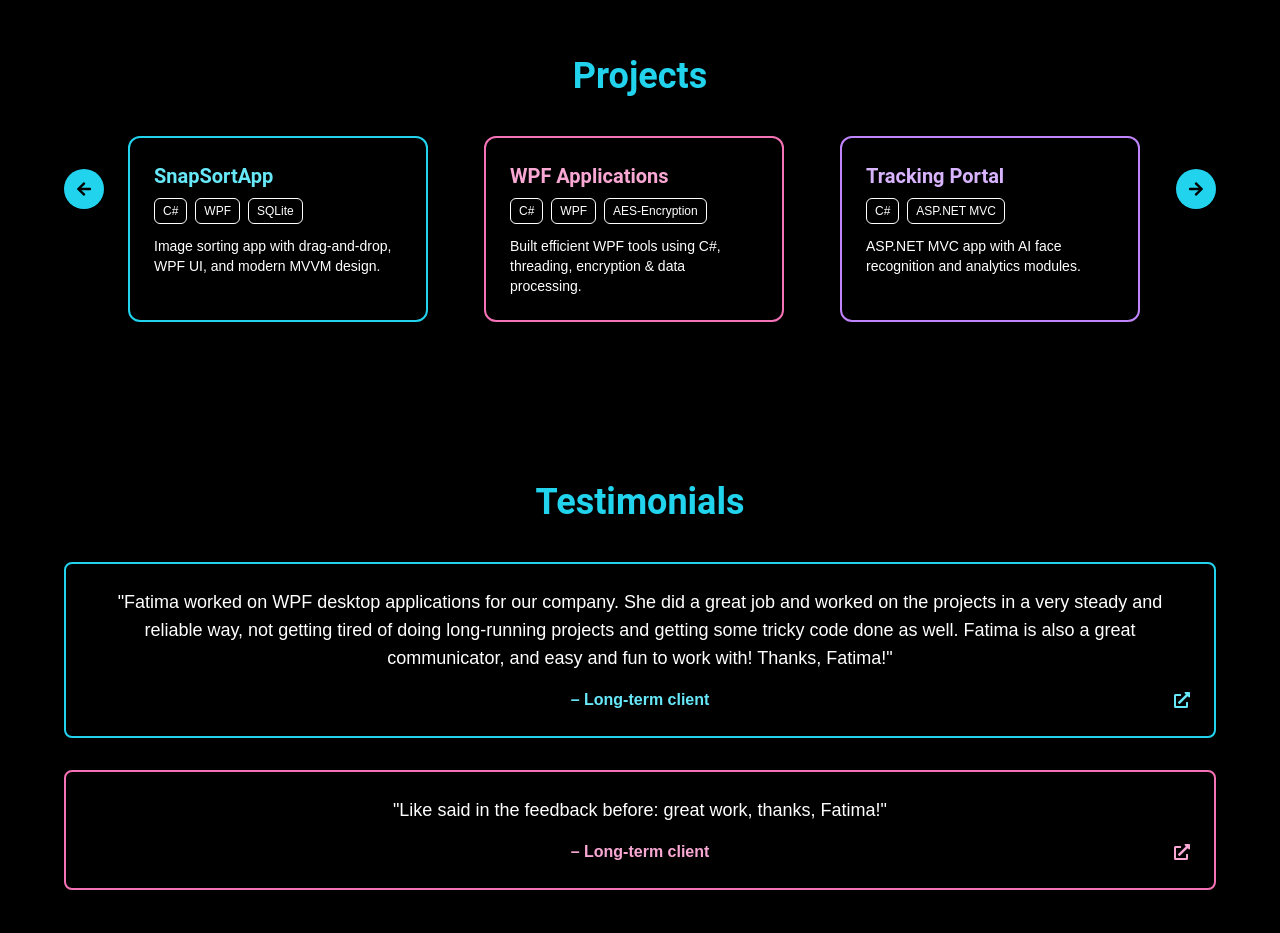
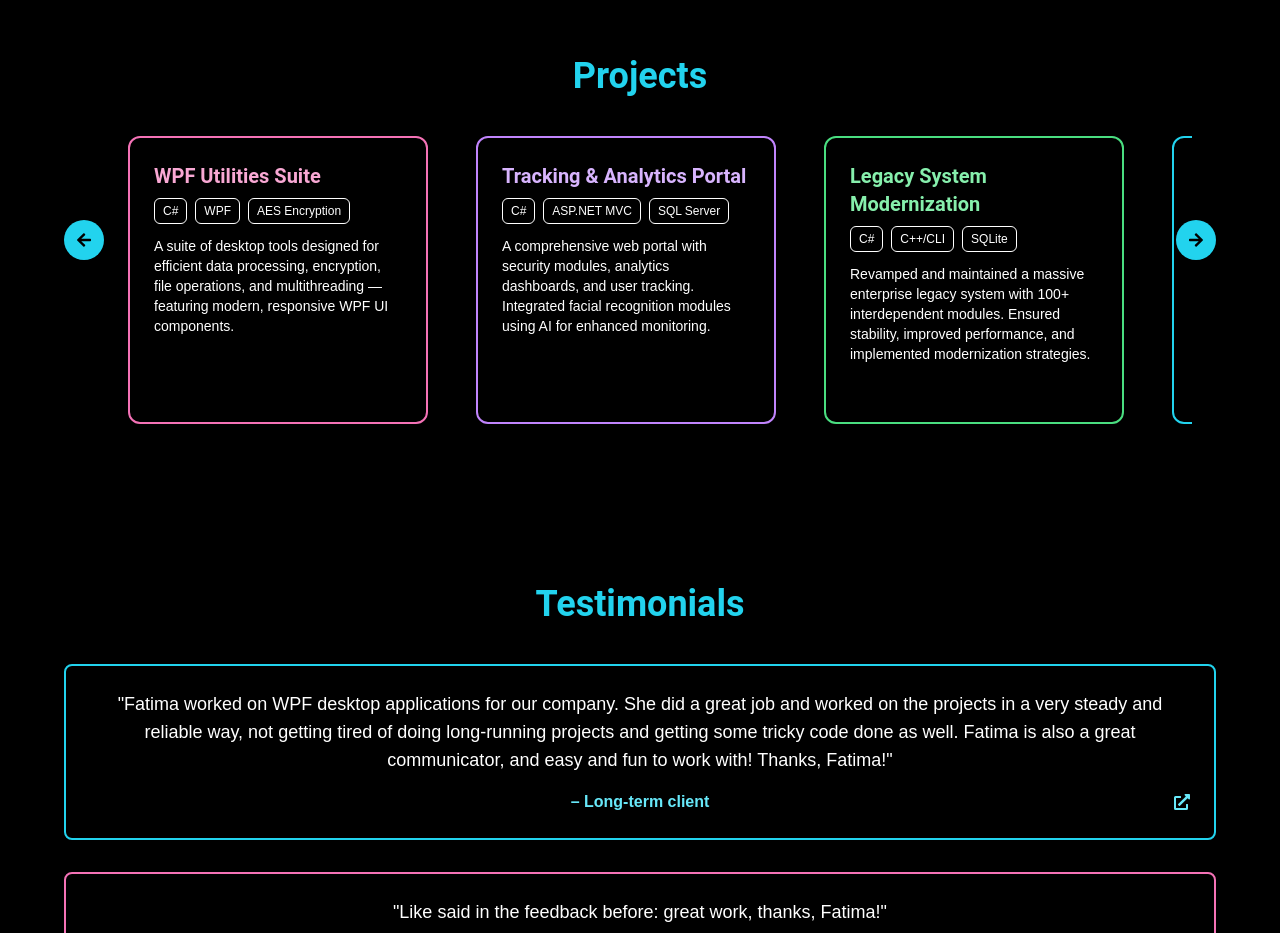
Before and after one commit to fatematahir10/Portfolio, a React (Vite) app: page / in a window 1280 px wide. Shown: the part 840-1773 px from the top of the page. Built offline with nearby package versions, Linux system fonts and the light colour scheme.

Commit message:
Fixed projects list

```diff
--- a/src/components/Projects.tsx
+++ b/src/components/Projects.tsx
@@ -16,37 +16,44 @@ const Projects: React.FC = () => {
     }
   };
 
-  const projects = [
+  const projectList = [
+    {
+      title: 'WPF Utilities Suite',
+      tech: ['C#', 'WPF', 'AES Encryption'],
+      color: 'pink',
+      text: 'A suite of desktop tools designed for efficient data processing, encryption, file operations, and multithreading — featuring modern, responsive WPF UI components.'
+    },
+    {
+      title: 'Tracking & Analytics Portal',
+      tech: ['C#', 'ASP.NET MVC', 'SQL Server'],
+      color: 'purple',
+      text: 'A comprehensive web portal with security modules, analytics dashboards, and user tracking. Integrated facial recognition modules using AI for enhanced monitoring.'
+    },
+    {
+      title: 'Legacy System Modernization',
+      tech: ['C#', 'C++/CLI', 'SQLite'],
+      color: 'green',
+      text: 'Revamped and maintained a massive enterprise legacy system with 100+ interdependent modules. Ensured stability, improved performance, and implemented modernization strategies.'
+    },
+    {
+      title: 'Face Recognition AI',
+      tech: ['Python', 'Dlib', 'TensorFlow', 'MTCNN'],
+      color: 'cyan',
+      text: 'Developed real-time face detection and recognition modules with high accuracy using deep learning frameworks. Optimized for performance and cross-platform use.'
+    },
+    {
+      title: 'Ad Blocking & Monitoring Tool',
+      tech: ['C#', '.NET Framework', 'WinForms', 'Services'],
+      color: 'pink',
+      text: 'Created a multithreaded desktop application and Windows service to block ads system-wide. Includes a setup project, logging mechanisms, and a real-time dashboard.'
+    },
     {
       title: 'SnapSortApp',
-      color: 'cyan',
       tech: ['C#', 'WPF', 'SQLite'],
-      description:
-        'Image sorting app with drag-and-drop, WPF UI, and modern MVVM design.',
-    },
-    {
-      title: 'WPF Applications',
-      color: 'pink',
-      tech: ['C#', 'WPF', 'AES-Encryption'],
-      description:
-        'Built efficient WPF tools using C#, threading, encryption & data processing.',
-    },
-    {
-      title: 'Tracking Portal',
       color: 'purple',
-      tech: ['C#', 'ASP.NET MVC'],
-      description:
-        'ASP.NET MVC app with AI face recognition and analytics modules.',
-    },
-    {
-      title: 'Legacy System',
-      color: 'green',
-      tech: ['C#', 'C++/CLI', 'SQLite'],
-      description:
-        'A huge legacy system with 100+ modules, including data processing and reporting.',
-    },
+      text: 'A powerful image sorting desktop application with drag-and-drop features, automatic file categorization, duplicate detection, and a modern MVVM architecture.'
+    }
   ];
-
   return (
     <section
       id="projects"
@@ -74,14 +81,14 @@ const Projects: React.FC = () => {
         ref={scrollRef}
         className="overflow-x-auto whitespace-nowrap mx-auto scrollbar-hide"
       >
-        <div className="inline-flex px-10 gap-14">
-          {projects.map((proj) => (
+        <div className="inline-flex px-10 gap-12">
+          {projectList.map((proj) => (
             <div
               key={proj.title}
               className={`min-w-[300px] max-w-sm border-2 border-${proj.color}-400 p-6 rounded-xl text-left hover:shadow-lg transition-transform duration-300 bg-black`}
             >
               <h3
-                className={`text-xl font-semibold text-${proj.color}-300 mb-2`}
+                className={`text-xl font-semibold text-${proj.color}-300 mb-2 text-wrap`}
               >
                 {proj.title}
               </h3>
@@ -95,7 +102,7 @@ const Projects: React.FC = () => {
                   </div>
                 ))}
               </div>
-              <p className="text-sm text-wrap">{proj.description}</p>
+              <p className="text-sm text-wrap justify-normal">{proj.text}</p>
             </div>
           ))}
         </div>
```
